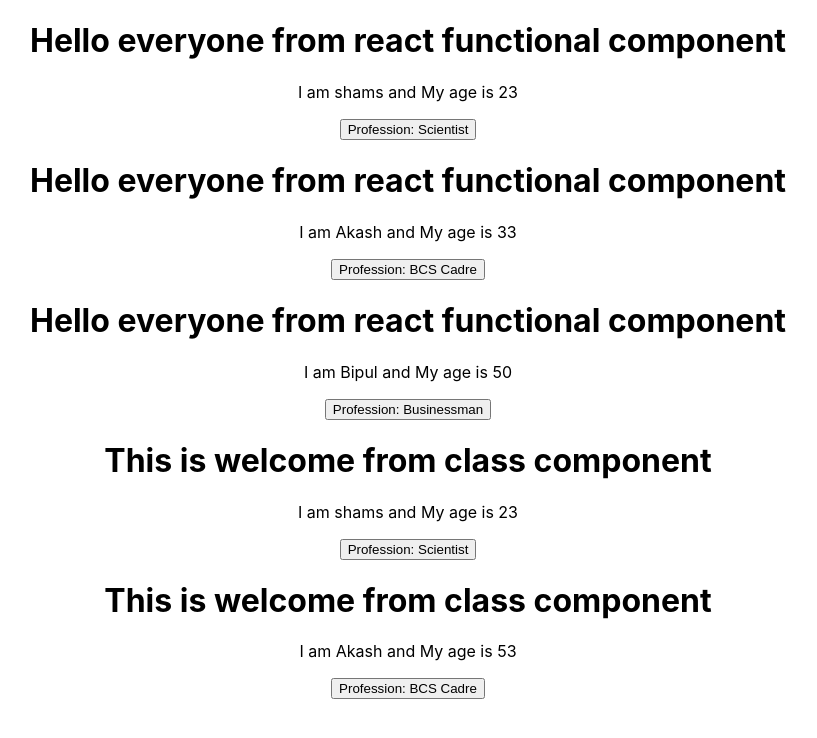
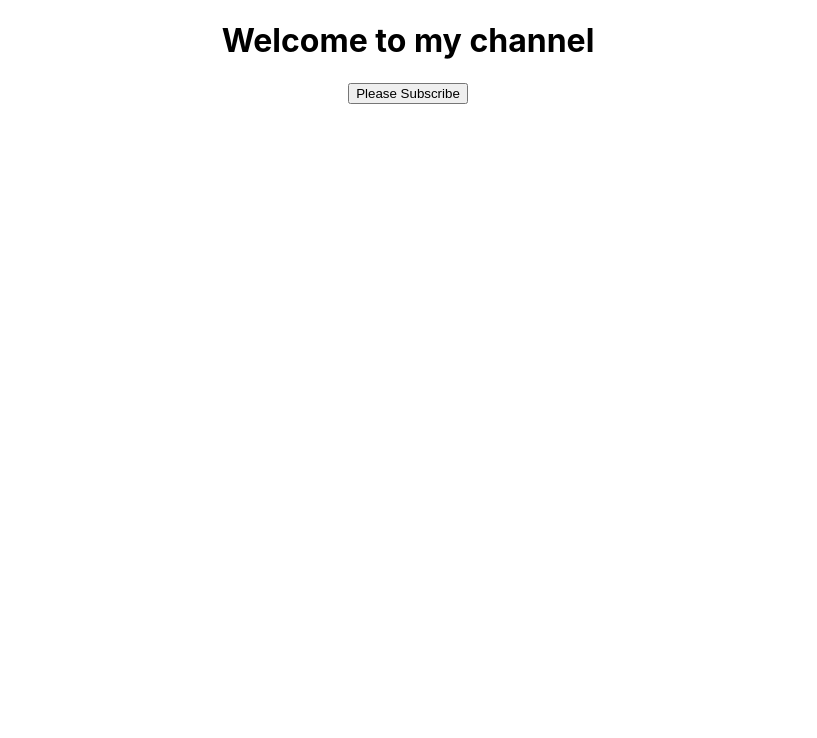
Before and after one commit to shaafiiull/step_by_step_react, a React (Create React App) app: page / in a window 1280 px wide. Shown: the top 738 px of the page, without its empty margins (232-1049 px from the left). Built offline with nearby package versions, Linux system fonts and the light colour scheme.

Commit message:
how state and setState works in class component,, how state can be changed

```diff
--- a/src/App.js
+++ b/src/App.js
@@ -1,12 +1,14 @@
 import "./App.css";
 import Hello from "./module01/Hello";
 import NonJSXElement from "./module01/NonJSXComponent";
+import Subscription from "./module01/Subscription";
 import Welcome from "./module01/Welcome";
 
 function App() {
   return (
     <div className="App">
-      <Hello name="shams" age={23}>
+      <Subscription></Subscription>
+      {/*       <Hello name="shams" age={23}>
         Profession: Scientist
       </Hello>
       <Hello name="Akash" age={33}>
@@ -24,7 +26,7 @@ function App() {
       <Welcome name="Akash" age={53}>
         {" "}
         Profession: BCS Cadre
-      </Welcome>
+      </Welcome> */}
       {/* <NonJSXElement></NonJSXElement> */}
     </div>
   );
--- /dev/null
+++ b/src/module01/Subscription.js
@@ -0,0 +1,32 @@
+import React, { Component } from "react";
+
+class Subscription extends Component {
+  constructor(props) {
+    super(props);
+    this.state = {
+      isSubscribed: false,
+      message: "Welcome to my channel",
+      btn: "Please Subscribe",
+    };
+
+    this.handleSubscription = this.handleSubscription.bind(this);
+  }
+
+  handleSubscription() {
+    this.setState({
+      isSubscribed: !this.state.isSubscribed,
+      message: "Thanks for your subscription",
+      btn: "Unsubscribe",
+    });
+  }
+  render() {
+    return (
+      <div>
+        <h1>{this.state.message}</h1>
+        <button onClick={this.handleSubscription}>{this.state.btn}</button>
+      </div>
+    );
+  }
+}
+
+export default Subscription;
```
